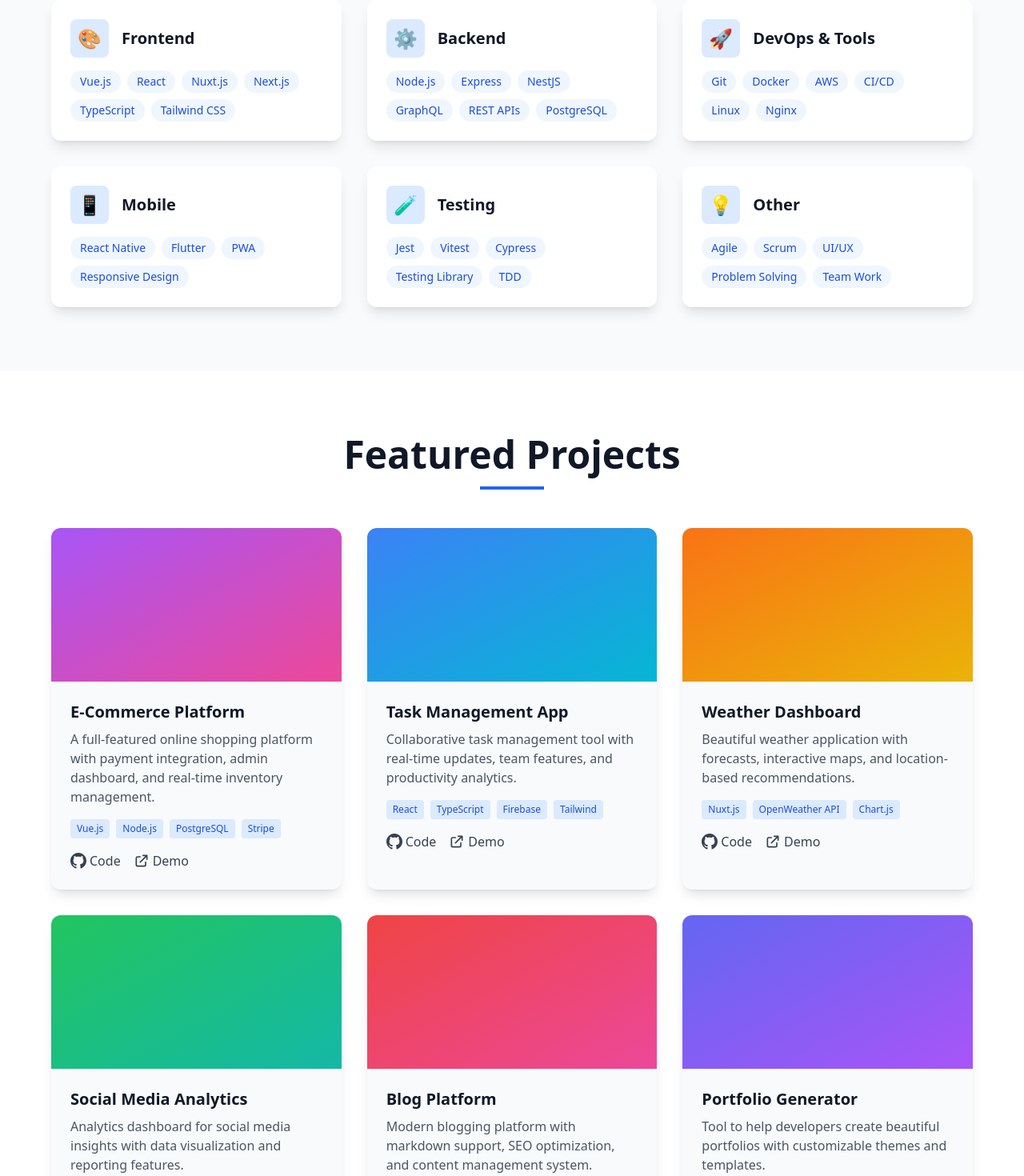
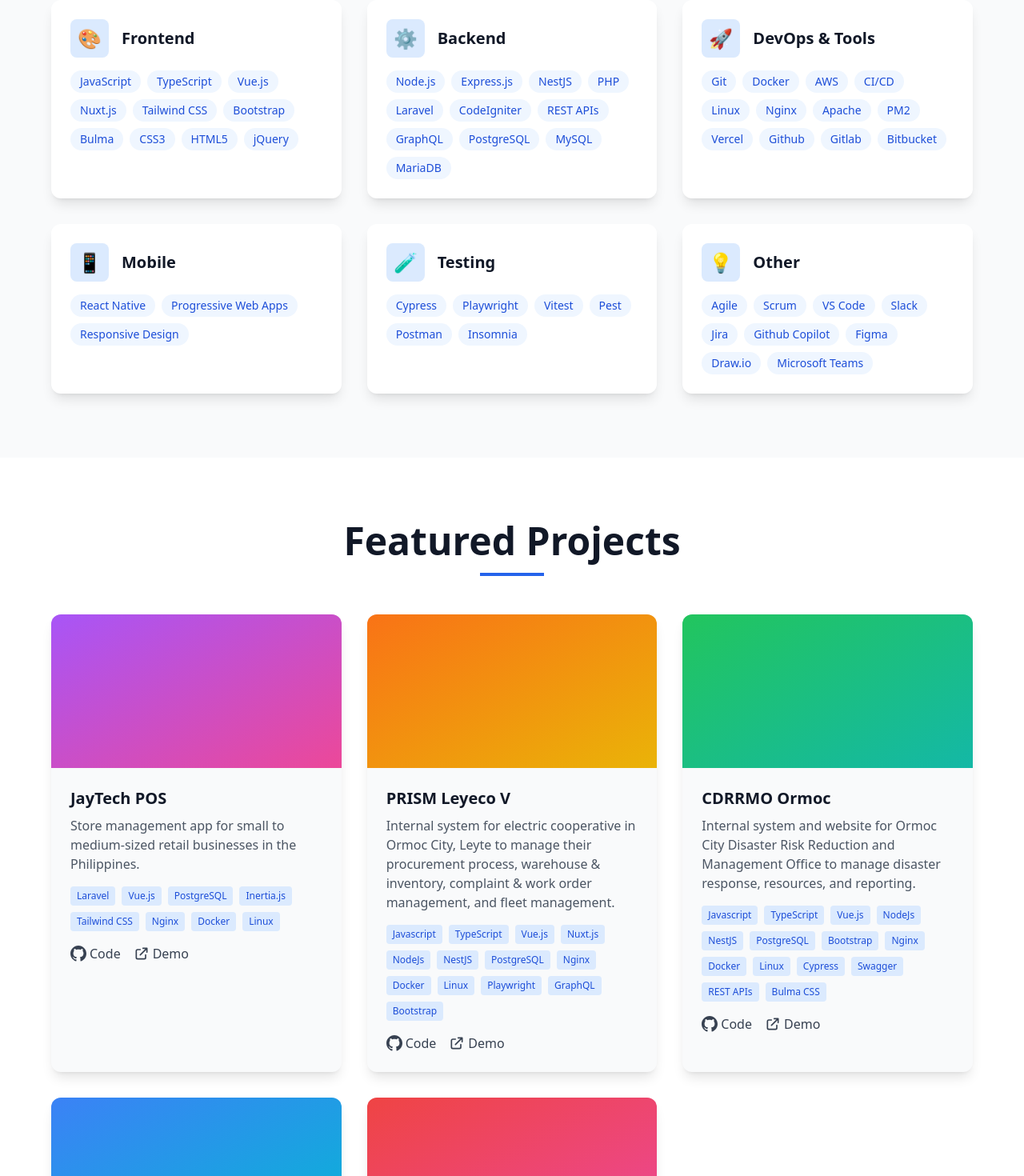
Before and after one commit to William-Jay-Inclino/jay-portfolio, a Nuxt app: page / in a window 1280 px wide. Shown: the part 1720-3190 px from the top of the page at 80% size. Built offline with nearby package versions, Linux system fonts and the light colour scheme.

Commit message:
add real content

```diff
--- a/app/components/AboutSection.vue
+++ b/app/components/AboutSection.vue
@@ -9,8 +9,8 @@
       <div class="max-w-4xl mx-auto">
         <div class="bg-gray-50 dark:bg-gray-800 rounded-2xl p-8 md:p-12 shadow-lg">
           <p class="text-lg text-gray-700 dark:text-gray-300 mb-6 leading-relaxed">
-            I'm a passionate Full Stack Developer with a strong foundation in modern web technologies.
-            I love creating elegant solutions to complex problems and building applications that make a difference.
+            I'm a passionate Full Stack Developer with a strong foundation in web technologies.
+            I enjoy creating elegant solutions to complex challenges and building applications that solve real world problems.
           </p>
 
           <p class="text-lg text-gray-700 dark:text-gray-300 mb-6 leading-relaxed">
@@ -20,15 +20,15 @@
 
           <div class="grid md:grid-cols-3 gap-6 mt-8">
             <div class="text-center p-6 bg-white dark:bg-gray-700 rounded-xl shadow-md">
-              <div class="text-blue-600 dark:text-blue-500 text-4xl font-bold mb-2">3+</div>
+              <div class="text-blue-600 dark:text-blue-500 text-4xl font-bold mb-2">5+</div>
               <div class="text-gray-600 dark:text-gray-400">Years Experience</div>
             </div>
             <div class="text-center p-6 bg-white dark:bg-gray-700 rounded-xl shadow-md">
-              <div class="text-blue-600 dark:text-blue-500 text-4xl font-bold mb-2">50+</div>
+              <div class="text-blue-600 dark:text-blue-500 text-4xl font-bold mb-2">5</div>
               <div class="text-gray-600 dark:text-gray-400">Projects Completed</div>
             </div>
             <div class="text-center p-6 bg-white dark:bg-gray-700 rounded-xl shadow-md">
-              <div class="text-blue-600 dark:text-blue-500 text-4xl font-bold mb-2">15+</div>
+              <div class="text-blue-600 dark:text-blue-500 text-4xl font-bold mb-2">50+</div>
               <div class="text-gray-600 dark:text-gray-400">Technologies</div>
             </div>
           </div>
--- a/app/components/ContactSection.vue
+++ b/app/components/ContactSection.vue
@@ -25,11 +25,11 @@
               </svg>
             </div>
             <h3 class="text-lg font-bold text-gray-900 dark:text-white mb-2">Email</h3>
-            <p class="text-gray-600 dark:text-gray-400">your.email@example.com</p>
+            <p class="text-gray-600 dark:text-gray-400">wjay.inclino@gmail.com</p>
           </a>
 
           <a
-            href="https://linkedin.com"
+            href="https://www.linkedin.com/in/william-jay-inclino-02140022a/"
             target="_blank"
             class="bg-white dark:bg-gray-900 rounded-xl p-6 shadow-lg hover:shadow-xl transform hover:-translate-y-1 transition-all text-center"
           >
@@ -43,7 +43,7 @@
           </a>
 
           <a
-            href="https://github.com"
+            href="https://github.com/William-Jay-Inclino"
             target="_blank"
             class="bg-white dark:bg-gray-900 rounded-xl p-6 shadow-lg hover:shadow-xl transform hover:-translate-y-1 transition-all text-center"
           >
@@ -107,6 +107,8 @@
 </template>
 
 <script setup lang="ts">
+import { showSuccessAlert, showErrorAlert } from '~/utils/swal'
+
 interface FormData {
   name: string
   email: string
@@ -124,17 +126,37 @@ const isSubmitting = ref<boolean>(false)
 const handleSubmit = async (): Promise<void> => {
   isSubmitting.value = true
 
-  // Simulate form submission
-  await new Promise(resolve => setTimeout(resolve, 1000))
+  try {
+    const response = await $fetch('/api/contact', {
+      method: 'POST',
+      body: {
+        name: form.value.name,
+        email: form.value.email,
+        message: form.value.message
+      }
+    })
 
-  alert('Thank you for your message! I\'ll get back to you soon.')
+    // Show success message
+    showSuccessAlert({
+      title: 'Message Sent!',
+      text: 'Thank you for reaching out! I will get back to you as soon as possible.'
+    })
 
+    // Clear form
     form.value = {
       name: '',
       email: '',
       message: ''
     }
+  } catch (error: any) {
+    const errorMessage = error.data?.statusMessage || 'Something went wrong. Please try emailing me directly at wjay.inclino@gmail.com'
 
+    showErrorAlert({
+      title: 'Failed to Send',
+      text: errorMessage
+    })
+  } finally {
     isSubmitting.value = false
   }
+}
 </script>
--- a/app/components/ProjectsSection.vue
+++ b/app/components/ProjectsSection.vue
@@ -61,52 +61,44 @@
 <script setup lang="ts">
 const projects = [
   {
-    title: 'E-Commerce Platform',
-    description: 'A full-featured online shopping platform with payment integration, admin dashboard, and real-time inventory management.',
-    technologies: ['Vue.js', 'Node.js', 'PostgreSQL', 'Stripe'],
+    title: 'JayTech POS',
+    description: 'Store management app for small to medium-sized retail businesses in the Philippines.',
+    technologies: ['Laravel', 'Vue.js', 'PostgreSQL', 'Inertia.js', 'Tailwind CSS', 'Nginx', 'Docker', 'Linux'],
     gradient: 'from-purple-500 to-pink-500',
-    github: 'https://github.com',
-    demo: 'https://demo.com'
+    github: 'https://github.com/William-Jay-Inclino/jaytechpos',
+    demo: 'https://jaytechsolutions.cloud/'
   },
   {
-    title: 'Task Management App',
-    description: 'Collaborative task management tool with real-time updates, team features, and productivity analytics.',
-    technologies: ['React', 'TypeScript', 'Firebase', 'Tailwind'],
-    gradient: 'from-blue-500 to-cyan-500',
-    github: 'https://github.com',
-    demo: 'https://demo.com'
+    title: 'PRISM Leyeco V',
+    description: 'Internal system for electric cooperative in Ormoc City, Leyte to manage their procurement process, warehouse & inventory, complaint & work order management, and fleet management.',
+    technologies: ['Javascript', 'TypeScript', 'Vue.js', 'Nuxt.js', 'NodeJs', 'NestJS', 'PostgreSQL', 'Nginx', 'Docker', 'Linux', 'Playwright', 'GraphQL', 'Bootstrap'],
+    gradient: 'from-orange-500 to-yellow-500',
+    github: 'https://github.com/William-Jay-Inclino/lvis-monorepo',
+    demo: 'http://120.28.62.117/'
   },
   {
-    title: 'Weather Dashboard',
-    description: 'Beautiful weather application with forecasts, interactive maps, and location-based recommendations.',
-    technologies: ['Nuxt.js', 'OpenWeather API', 'Chart.js'],
-    gradient: 'from-orange-500 to-yellow-500',
-    github: 'https://github.com',
-    demo: 'https://demo.com'
+    title: 'CDRRMO Ormoc',
+    description: 'Internal system and website for Ormoc City Disaster Risk Reduction and Management Office to manage disaster response, resources, and reporting.',
+    technologies: ['Javascript', 'TypeScript', 'Vue.js', 'NodeJs', 'NestJS', 'PostgreSQL', 'Bootstrap', 'Nginx', 'Docker', 'Linux', 'Cypress', 'Swagger', 'REST APIs', 'Bulma CSS'],
+    gradient: 'from-green-500 to-teal-500',
+    github: 'https://github.com/William-Jay-Inclino/cdrrmo-ormoc',
+    demo: 'https://www.cdrrmo.com/'
   },
   {
-    title: 'Social Media Analytics',
-    description: 'Analytics dashboard for social media insights with data visualization and reporting features.',
-    technologies: ['Next.js', 'GraphQL', 'MongoDB', 'D3.js'],
-    gradient: 'from-green-500 to-teal-500',
-    github: 'https://github.com',
-    demo: null
+    title: 'Gymly PH',
+    description: 'A simple app for gym owners to manage members, track attendance, and view analytics.',
+    technologies: ['JavaScript', 'TypeScript', 'Vue.js', 'Nuxt.js', 'NestJS', 'Tailwind CSS', 'Nginx', 'PM2', 'Linux', 'REST APIs'],
+    gradient: 'from-blue-500 to-cyan-500',
+    github: 'https://github.com/William-Jay-Inclino/gymly',
+    demo: 'https://jaytechsolutions.cloud/gymly/'
   },
   {
-    title: 'Blog Platform',
-    description: 'Modern blogging platform with markdown support, SEO optimization, and content management system.',
-    technologies: ['Nuxt.js', 'Strapi', 'PostgreSQL'],
+    title: 'Moneyflow',
+    description: 'Personal finance management app to help users track expenses/income, cash flow, and achieve financial goals.',
+    technologies: ['JavaScript', 'TypeScript', 'Vue.js', 'NodeJs', 'NestJS', 'Tailwind CSS', 'Nginx', 'PM2', 'Linux', 'REST APIs', 'PWA'],
     gradient: 'from-red-500 to-pink-500',
-    github: 'https://github.com',
-    demo: 'https://demo.com'
+    github: 'https://github.com/William-Jay-Inclino/moneyflow',
+    demo: 'https://jaytechsolutions.cloud/moneyflow-pwa/'
   },
-  {
-    title: 'Portfolio Generator',
-    description: 'Tool to help developers create beautiful portfolios with customizable themes and templates.',
-    technologies: ['Vue.js', 'Tailwind CSS', 'Express'],
-    gradient: 'from-indigo-500 to-purple-500',
-    github: 'https://github.com',
-    demo: 'https://demo.com'
-  }
 ]
 </script>
--- a/app/components/SkillsSection.vue
+++ b/app/components/SkillsSection.vue
@@ -38,32 +38,32 @@ const skills = [
   {
     title: 'Frontend',
     icon: '🎨',
-    items: ['Vue.js', 'React', 'Nuxt.js', 'Next.js', 'TypeScript', 'Tailwind CSS']
+    items: ['JavaScript', 'TypeScript', 'Vue.js', 'Nuxt.js', 'Tailwind CSS', 'Bootstrap', 'Bulma', 'CSS3', 'HTML5', 'jQuery']
   },
   {
     title: 'Backend',
     icon: '⚙️',
-    items: ['Node.js', 'Express', 'NestJS', 'GraphQL', 'REST APIs', 'PostgreSQL']
+    items: ['Node.js', 'Express.js', 'NestJS', 'PHP', 'Laravel', 'CodeIgniter', 'REST APIs', 'GraphQL', 'PostgreSQL', 'MySQL', 'MariaDB']
   },
   {
     title: 'DevOps & Tools',
     icon: '🚀',
-    items: ['Git', 'Docker', 'AWS', 'CI/CD', 'Linux', 'Nginx']
+    items: ['Git', 'Docker', 'AWS', 'CI/CD', 'Linux', 'Nginx', 'Apache', 'PM2', 'Vercel', 'Github', 'Gitlab', 'Bitbucket']
   },
   {
     title: 'Mobile',
     icon: '📱',
-    items: ['React Native', 'Flutter', 'PWA', 'Responsive Design']
+    items: ['React Native', 'Progressive Web Apps', 'Responsive Design']
   },
   {
     title: 'Testing',
     icon: '🧪',
-    items: ['Jest', 'Vitest', 'Cypress', 'Testing Library', 'TDD']
+    items: ['Cypress', 'Playwright', 'Vitest', 'Pest', 'Postman', 'Insomnia']
   },
   {
     title: 'Other',
     icon: '💡',
-    items: ['Agile', 'Scrum', 'UI/UX', 'Problem Solving', 'Team Work']
+    items: ['Agile', 'Scrum', 'VS Code', 'Slack', 'Jira', 'Github Copilot', 'Figma', 'Draw.io', 'Microsoft Teams']
   }
 ]
 </script>
--- a/app/components/TheFooter.vue
+++ b/app/components/TheFooter.vue
@@ -25,7 +25,7 @@
         </div>
 
         <p class="text-gray-400 text-sm">
-          © {{ new Date().getFullYear() }} Jay. Built with Nuxt.js & Tailwind CSS
+          © {{ new Date().getFullYear() }} William Jay Inclino. Built with Nuxt.js & Tailwind CSS
         </p>
       </div>
     </div>
--- /dev/null
+++ b/app/utils/swal.ts
@@ -0,0 +1,65 @@
+import Swal from 'sweetalert2';
+
+export function showSuccessAlert(options: { title?: string; text: string }) {
+    Swal.fire({
+        title: options.title || 'Success',
+        text: options.text || 'Your category has been created.',
+        icon: 'success',
+        confirmButtonText: 'OK',
+    });
+}
+
+export function showErrorAlert(options: { title?: string; text: string }) {
+    Swal.fire({
+        title: options.title || 'Error',
+        text: options.text || 'An error occurred. Please try again.',
+        icon: 'error',
+        confirmButtonText: 'OK',
+    });
+}
+
+export function showWarningAlert(options: { title?: string; text: string }) {
+    Swal.fire({
+        title: options.title || 'Warning',
+        text: options.text || 'Please be cautious.',
+        icon: 'warning',
+        confirmButtonText: 'OK',
+    });
+}
+
+export function showInfoAlert(options: { title?: string; text: string }) {
+    Swal.fire({
+        title: options.title || 'Information',
+        text: options.text || 'Here is some information.',
+        icon: 'info',
+        confirmButtonText: 'OK',
+    });
+}
+
+export async function showConfirmDelete(options: {
+    title?: string;
+    text?: string;
+    position?: 'top' | 'center' | 'bottom';
+    icon?: 'warning' | 'info' | 'error' | 'success' | 'question';
+    confirmButtonText?: string;
+    confirmButtonColor?: string;
+    cancelButtonText?: string;
+    cancelButtonColor?: string;
+}) {
+    return Swal.fire({
+        title: options.title || 'Are you sure?',
+        text: options.text || 'This action cannot be undone.',
+        position: options.position || 'top',
+        icon: options.icon || 'warning',
+        showCancelButton: true,
+        confirmButtonColor: options.confirmButtonColor || '#dc3545',
+        cancelButtonColor: options.cancelButtonColor || '#6c757d',
+        confirmButtonText: options.confirmButtonText || 'Yes, delete it!',
+        reverseButtons: true,
+        showLoaderOnConfirm: true,
+        preConfirm: async (remove) => {
+            return remove;
+        },
+        allowOutsideClick: () => !Swal.isLoading(),
+    });
+}
--- a/nuxt.config.ts
+++ b/nuxt.config.ts
@@ -24,5 +24,19 @@ export default defineNuxtConfig({
         server: {
             allowedHosts: ['jaytechsolutions.cloud']
         }
-    }
+    },
+	runtimeConfig: {
+		// Private keys (server-side only)
+		emailHost: process.env.EMAIL_HOST,
+		emailPort: process.env.EMAIL_PORT,
+		emailUser: process.env.EMAIL_USER,
+		emailPassword: process.env.EMAIL_PASSWORD,
+		emailTo: process.env.EMAIL_TO,
+
+		// Public keys (exposed to client)
+		public: {
+			port: process.env.PORT || '3000',
+			timezone: process.env.TZ || 'UTC'
+		}
+	}
 })
--- a/package.json
+++ b/package.json
@@ -11,11 +11,14 @@
     "postinstall": "nuxt prepare"
   },
   "dependencies": {
+    "nodemailer": "^7.0.11",
     "nuxt": "^4.2.1",
+    "sweetalert2": "^11.23.0",
     "vue": "^3.5.25",
     "vue-router": "^4.6.3"
   },
   "devDependencies": {
-    "@nuxtjs/tailwindcss": "^6.14.0"
+    "@nuxtjs/tailwindcss": "^6.14.0",
+    "@types/nodemailer": "^7.0.4"
   }
 }
```
Also changed, not shown: 2 other files (tests, documents, lock files or other folders). Lines whose indentation alone changed are shown as unchanged.
